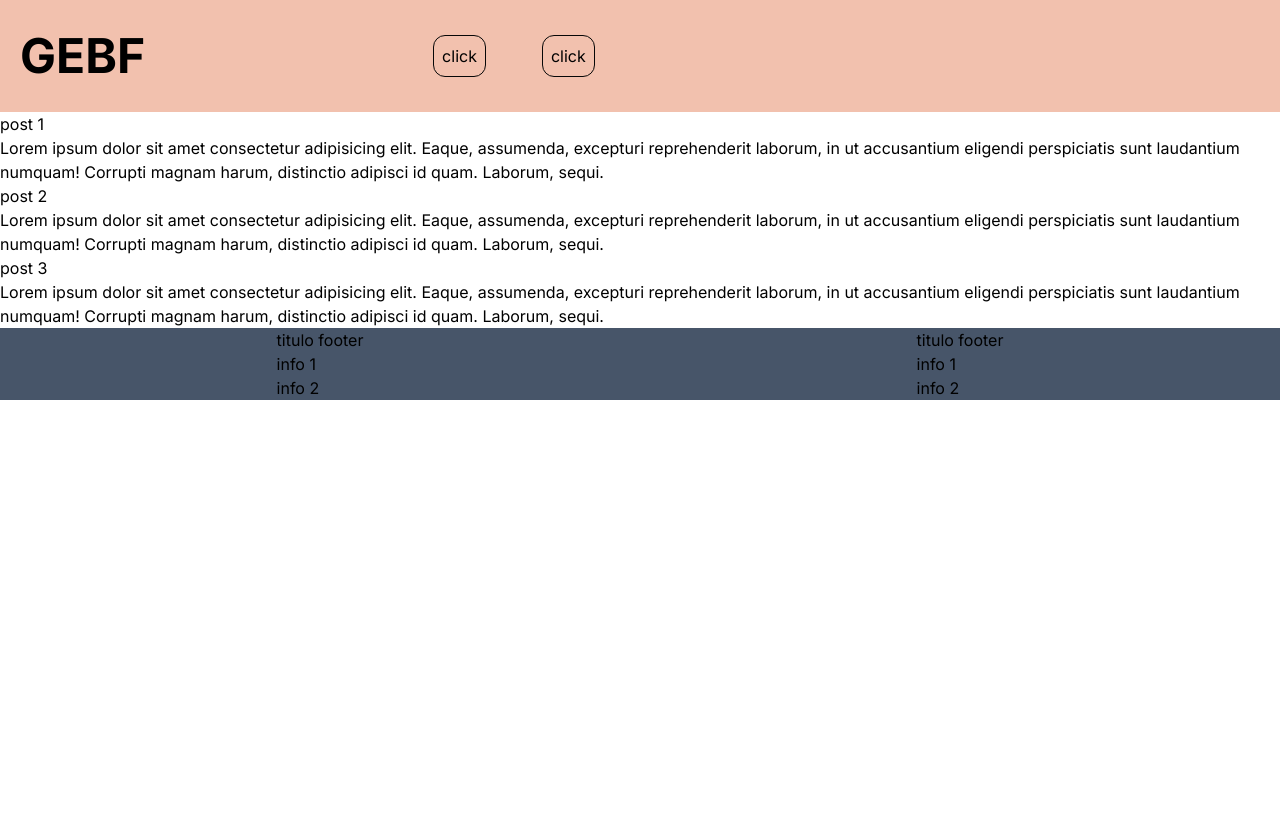
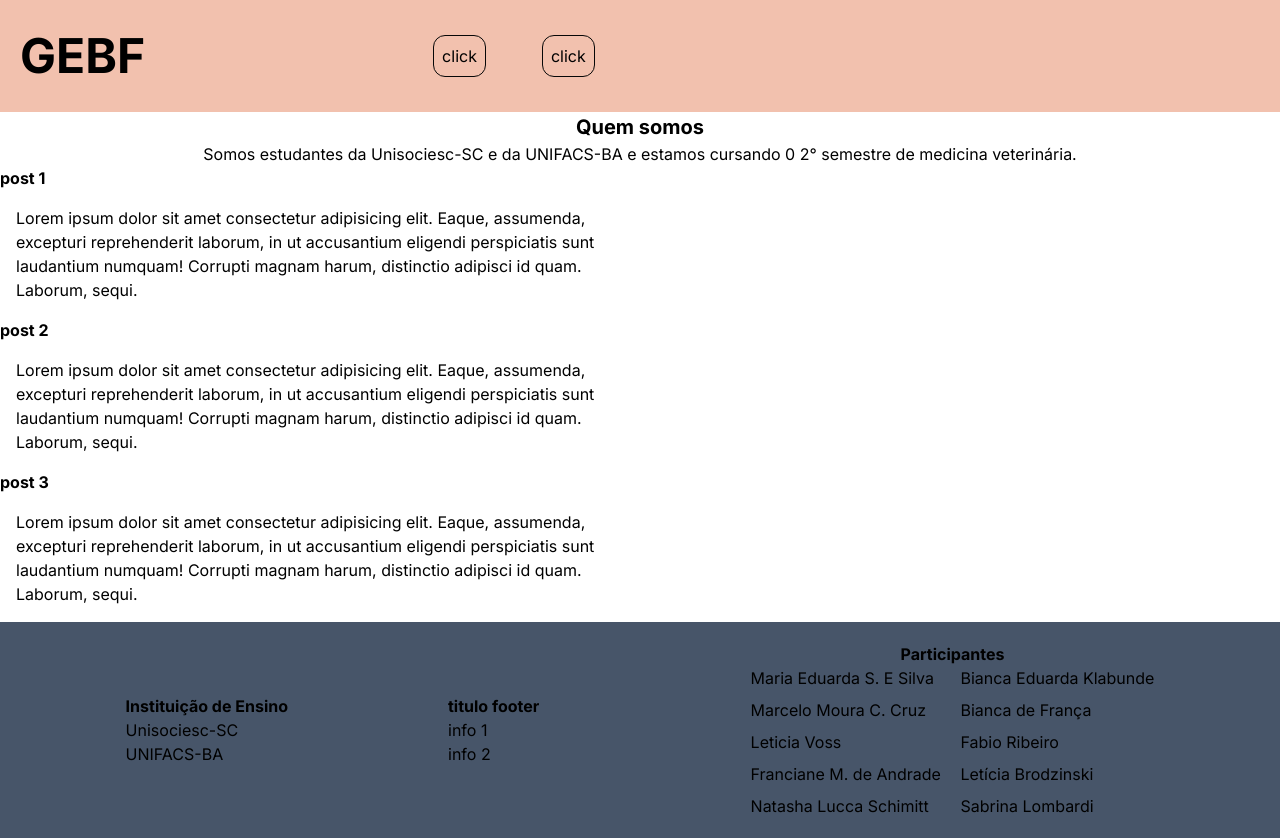
Before and after one commit to PatryckDiasDelfes/next.page-d-3, a Next.js app: page / in a window 1280 px wide. Before the commit the page ends 800 px from the top, so only its background shows below. Built offline with nearby package versions, Linux system fonts and the light colour scheme.

Commit message:
Adição de texto

```diff
--- a/app/components/article.tsx
+++ b/app/components/article.tsx
@@ -4,6 +4,17 @@ export default function Article() {
     return (
       <>
 
+        <div className="p-100">
+
+          <h1 className="flex font-bold text-[20px] justify-center">
+            Quem somos
+          </h1>
+          <span className="flex justify-center">
+            Somos estudantes da Unisociesc-SC e da UNIFACS-BA e estamos cursando 0 2° semestre de medicina veterinária.
+          </span>
+
+        </div>
+
       </>
     )
   }
--- a/app/components/footer.tsx
+++ b/app/components/footer.tsx
@@ -1,14 +1,33 @@
-
+import List from "./participantesList"
 
 export default function Footer() {
     return (
       <>
 
-        <section className="flex bg-slate-600 justify-around">
+        <section className="flex bg-slate-600 justify-around p-5">
+
+            <div className="flex place-items-center gap-40">
+
+                <div className="">
+
+                    <h1 className="font-bold">
+                        Instituição de Ensino
+                    </h1>
+
+                    <ol className="">
+                        <li>
+                        Unisociesc-SC
+                        </li>
+                        <li>
+                        UNIFACS-BA
+                        </li>
+                    </ol>
+
+                </div>
 
                 <div>
 
-                <h1>
+                    <h1 className="font-bold">
                         titulo footer
                     </h1>
 
@@ -23,21 +42,39 @@ export default function Footer() {
 
                 </div>
 
+            </div>
+
             <div>
 
-                <h1>
-                    titulo footer
+                <ol>
+
+                    <h1 className="flex place-content-center font-bold">
+                        Participantes
                     </h1>
+                    <div className="grid grid-cols-2 gap-x-4 gap-y-2">
+                        <List
+                            name="Maria Eduarda S. E Silva"/>
+                        <List
+                            name="Bianca Eduarda Klabunde"/>
+                        <List
+                            name="Marcelo Moura C. Cruz"/>
+                        <List
+                            name="Bianca de França"/>
+                        <List
+                            name="Leticia Voss"/>
+                        <List
+                            name="Fabio Ribeiro"/>
+                        <List
+                            name="Franciane M. de Andrade"/>
+                        <List
+                            name="Letícia Brodzinski"/>
+                        <List
+                            name="Natasha Lucca Schimitt"/>
+                        <List
+                            name="Sabrina Lombardi"/>
+                    </div>
 
-                <ol>
-                    <li>
-                        info 1
-                    </li>
-                    <li>
-                        info 2
-                    </li>
                 </ol>
-
             </div>
 
         </section>
--- a/app/components/header.tsx
+++ b/app/components/header.tsx
@@ -10,7 +10,6 @@ export default function Header() {
                 <h1 className="font-bold text-[3em] justify-end">
                     GEBF
                 </h1>
-
                 <div className="">
                     <Nav/>
                 </div>
--- /dev/null
+++ b/app/components/participantesList.tsx
@@ -0,0 +1,22 @@
+interface List {
+
+    name: string
+
+}
+
+
+export default function ParticipantesList(prop: List) {
+    return (
+      <>
+
+        <div>
+
+            <h1 className="">
+                {prop.name}
+            </h1>
+
+        </div>
+
+      </>
+    )
+  }
--- a/app/components/postList.tsx
+++ b/app/components/postList.tsx
@@ -4,7 +4,7 @@ export default function PostList() {
     return (
       <>
 
-        <section>
+        <section className=" ">
 
             <PostProp
                 title="post 1"
--- a/app/components/postProp.tsx
+++ b/app/components/postProp.tsx
@@ -10,13 +10,13 @@ export default function PostProp(prop: PostProp) {
 
       <>
 
-        <div>
+        <div className="">
 
-            <h1>
+            <h1 className=" flex font-bold place-items-center">
                 {prop.title}
             </h1>
 
-            <span>
+            <span className="flex p-4 w-[50%]">
                 {prop.text}
             </span>
 
```
Lines whose indentation alone changed are shown as unchanged.
